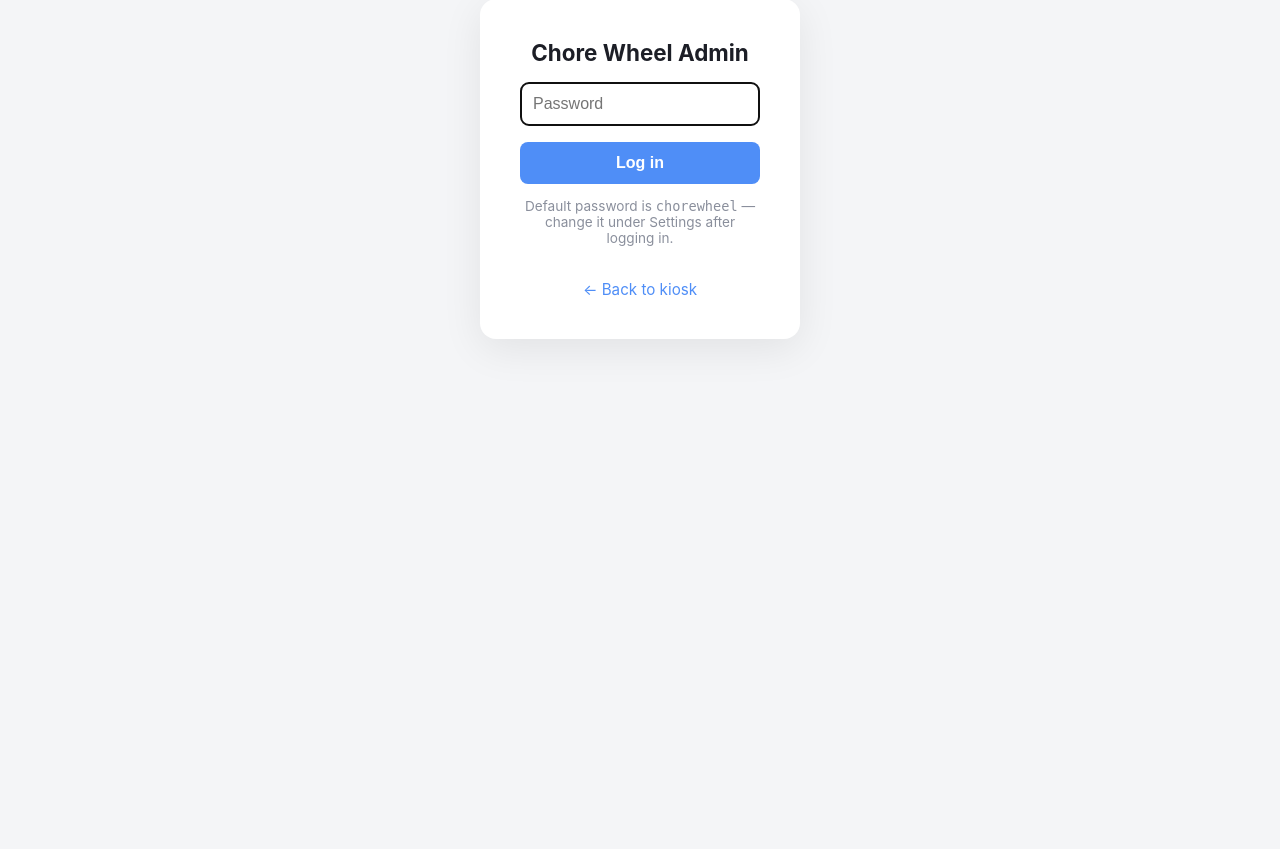
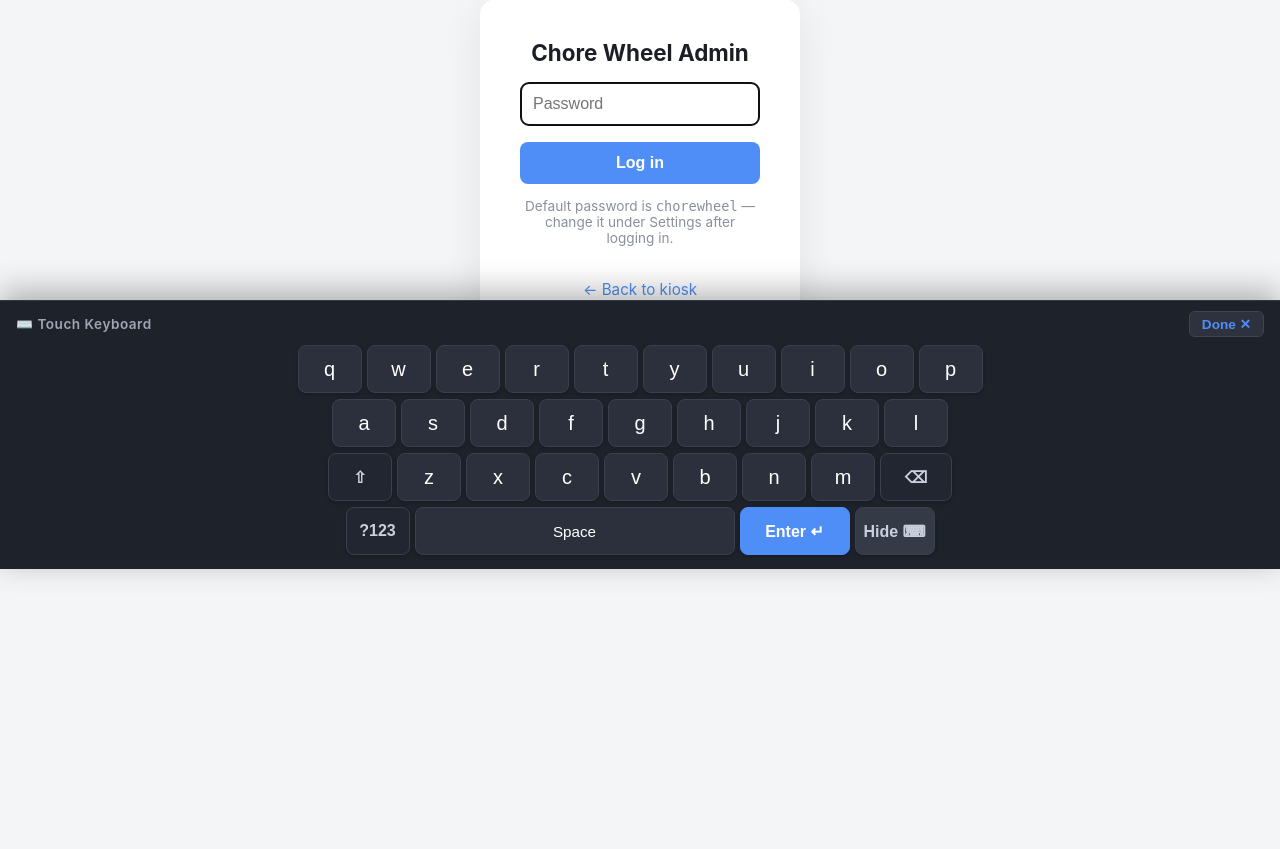
Before and after one commit to troypouliot/chore-wheel, a FastAPI app: page /admin in a window 1280 px wide. Shown: the part 231-1080 px from the top of the page. Before the commit the page ends 572 px from the top, so only its background shows below. Run offline with FastAPI, Linux system fonts and the light colour scheme.

Commit message:
feat: add admin dashboard and touch-friendly virtual keyboard support

```diff
--- a/app/static/admin.css
+++ b/app/static/admin.css
@@ -326,3 +326,143 @@ th {
   gap: 8px;
   margin-top: 12px;
 }
+
+/* ---------------- Virtual Keyboard ---------------- */
+body.vk-open {
+  padding-bottom: 280px;
+}
+
+body.vk-open .modal {
+  margin-bottom: 280px;
+}
+
+.vk-container {
+  position: fixed;
+  bottom: 0;
+  left: 0;
+  right: 0;
+  z-index: 99999;
+  background: #1e222a;
+  border-top: 1px solid #333842;
+  box-shadow: 0 -8px 30px rgba(0, 0, 0, 0.3);
+  padding: 10px 12px 14px;
+  user-select: none;
+  touch-action: manipulation;
+  transition: transform 0.25s cubic-bezier(0.16, 1, 0.3, 1);
+  transform: translateY(0);
+}
+
+.vk-container.hidden {
+  transform: translateY(105%);
+  display: block !important;
+  pointer-events: none;
+}
+
+.vk-header {
+  display: flex;
+  justify-content: space-between;
+  align-items: center;
+  margin-bottom: 8px;
+  padding: 0 4px;
+}
+
+.vk-title {
+  color: #a0a5b5;
+  font-size: 0.85rem;
+  font-weight: 600;
+  letter-spacing: 0.5px;
+}
+
+.vk-close-btn {
+  background: #2d323e;
+  color: #4f8ef7;
+  border: 1px solid #3e4452;
+  border-radius: 6px;
+  padding: 4px 12px;
+  font-size: 0.85rem;
+  font-weight: 600;
+  cursor: pointer;
+}
+
+.vk-close-btn:active {
+  background: #4f8ef7;
+  color: white;
+}
+
+.vk-keys {
+  display: flex;
+  flex-direction: column;
+  gap: 6px;
+  max-width: 800px;
+  margin: 0 auto;
+}
+
+.vk-row {
+  display: flex;
+  gap: 5px;
+  justify-content: center;
+  width: 100%;
+}
+
+.vk-key {
+  flex: 1;
+  height: 48px;
+  min-width: 28px;
+  max-width: 64px;
+  background: #2b303c;
+  color: #ffffff;
+  border: 1px solid #3a4050;
+  border-radius: 8px;
+  font-size: 1.25rem;
+  font-weight: 500;
+  display: flex;
+  align-items: center;
+  justify-content: center;
+  cursor: pointer;
+  box-shadow: 0 2px 4px rgba(0, 0, 0, 0.2);
+  transition: background 0.1s, transform 0.05s;
+}
+
+.vk-key:active,
+.vk-key.vk-active {
+  background: #4f8ef7;
+  border-color: #4f8ef7;
+  color: white;
+  transform: scale(0.95);
+}
+
+.vk-key-special {
+  background: #222630;
+  color: #cbd0df;
+  font-size: 1rem;
+  font-weight: 600;
+}
+
+.vk-key-backspace {
+  max-width: 72px;
+}
+
+.vk-key-space {
+  flex: 3;
+  max-width: 320px;
+  font-size: 0.95rem;
+}
+
+.vk-key-enter {
+  flex: 1.5;
+  max-width: 110px;
+  background: #4f8ef7;
+  border-color: #4f8ef7;
+  color: white;
+  font-size: 1rem;
+  font-weight: 600;
+}
+
+.vk-key-enter:active {
+  background: #3b76d9;
+}
+
+.vk-key-hide {
+  max-width: 80px;
+  background: #343a46;
+}
--- /dev/null
+++ b/app/static/keyboard.js
@@ -0,0 +1,240 @@
+(function () {
+  let activeInput = null;
+  let isShift = false;
+  let isSymbols = false;
+
+  const LAYOUT_LOWER = [
+    ["q", "w", "e", "r", "t", "y", "u", "i", "o", "p"],
+    ["a", "s", "d", "f", "g", "h", "j", "k", "l"],
+    ["shift", "z", "x", "c", "v", "b", "n", "m", "backspace"],
+    ["sym", "space", "enter", "hide"]
+  ];
+
+  const LAYOUT_UPPER = [
+    ["Q", "W", "E", "R", "T", "Y", "U", "I", "O", "P"],
+    ["A", "S", "D", "F", "G", "H", "J", "K", "L"],
+    ["shift", "Z", "X", "C", "V", "B", "N", "M", "backspace"],
+    ["sym", "space", "enter", "hide"]
+  ];
+
+  const LAYOUT_SYMBOLS = [
+    ["1", "2", "3", "4", "5", "6", "7", "8", "9", "0"],
+    ["@", "#", "$", "%", "&", "-", "+", "(", ")", "/"],
+    ["abc", "*", "\"", "'", ":", ";", "!", "?", "backspace"],
+    ["abc", "space", "enter", "hide"]
+  ];
+
+  let keyboardEl = null;
+
+  function initKeyboard() {
+    // Skip custom web keyboard on native mobile OS (iOS/Android) so native keyboard is used
+    if (/Android|iPhone|iPad|iPod|Mobile/i.test(navigator.userAgent)) return;
+    if (document.getElementById("virtual-keyboard")) return;
+
+    keyboardEl = document.createElement("div");
+    keyboardEl.id = "virtual-keyboard";
+    keyboardEl.className = "vk-container hidden";
+    keyboardEl.setAttribute("aria-hidden", "true");
+
+    // Prevent clicking keys from stealing focus from active input
+    keyboardEl.addEventListener("mousedown", (e) => e.preventDefault());
+    keyboardEl.addEventListener("touchstart", (e) => e.preventDefault());
+
+    document.body.appendChild(keyboardEl);
+    renderKeyboard();
+
+    function checkTarget(target) {
+      if (
+        target &&
+        (target.tagName === "INPUT" || target.tagName === "TEXTAREA") &&
+        target.type !== "checkbox" &&
+        target.type !== "radio" &&
+        target.type !== "color" &&
+        target.type !== "submit" &&
+        target.type !== "button"
+      ) {
+        showKeyboard(target);
+      }
+    }
+
+    // Listen for input focus across document
+    document.addEventListener("focusin", (e) => checkTarget(e.target));
+
+    document.addEventListener("click", (e) => {
+      const target = e.target;
+      const isInput = target && (target.tagName === "INPUT" || target.tagName === "TEXTAREA");
+      const isKb = keyboardEl && keyboardEl.contains(target);
+
+      if (isInput) {
+        checkTarget(target);
+      } else if (activeInput && !isKb) {
+        hideKeyboard();
+      }
+    });
+
+    // Check if an input is already focused on page load (e.g. via autofocus)
+    if (document.activeElement && (document.activeElement.tagName === "INPUT" || document.activeElement.tagName === "TEXTAREA")) {
+      checkTarget(document.activeElement);
+    }
+  }
+
+  function getLayout() {
+    if (isSymbols) return LAYOUT_SYMBOLS;
+    return isShift ? LAYOUT_UPPER : LAYOUT_LOWER;
+  }
+
+  function renderKeyboard() {
+    if (!keyboardEl) return;
+    const layout = getLayout();
+
+    let html = `
+      <div class="vk-header">
+        <span class="vk-title">⌨️ Touch Keyboard</span>
+        <button type="button" class="vk-close-btn" data-action="hide">Done ✕</button>
+      </div>
+      <div class="vk-keys">
+    `;
+
+    layout.forEach((row) => {
+      html += `<div class="vk-row">`;
+      row.forEach((key) => {
+        let keyClass = "vk-key";
+        let label = key;
+
+        if (key === "shift") {
+          keyClass += ` vk-key-special ${isShift ? "vk-active" : ""}`;
+          label = "⇧";
+        } else if (key === "backspace") {
+          keyClass += " vk-key-special vk-key-backspace";
+          label = "⌫";
+        } else if (key === "sym") {
+          keyClass += " vk-key-special";
+          label = "?123";
+        } else if (key === "abc") {
+          keyClass += " vk-key-special";
+          label = "ABC";
+        } else if (key === "space") {
+          keyClass += " vk-key-space";
+          label = "Space";
+        } else if (key === "enter") {
+          keyClass += " vk-key-enter";
+          label = "Enter ↵";
+        } else if (key === "hide") {
+          keyClass += " vk-key-special vk-key-hide";
+          label = "Hide ⌨";
+        }
+
+        html += `<button type="button" class="${keyClass}" data-key="${key}">${label}</button>`;
+      });
+      html += `</div>`;
+    });
+
+    html += `</div>`;
+    keyboardEl.innerHTML = html;
+
+    // Attach button handlers
+    keyboardEl.querySelectorAll(".vk-key, .vk-close-btn").forEach((btn) => {
+      btn.addEventListener("click", (e) => {
+        e.preventDefault();
+        e.stopPropagation();
+        const action = btn.dataset.key || btn.dataset.action;
+        handleKeyPress(action);
+      });
+    });
+  }
+
+  function handleKeyPress(key) {
+    if (!activeInput) return;
+
+    if (key === "hide") {
+      hideKeyboard();
+      return;
+    }
+
+    if (key === "shift") {
+      isShift = !isShift;
+      renderKeyboard();
+      return;
+    }
+
+    if (key === "sym") {
+      isSymbols = true;
+      renderKeyboard();
+      return;
+    }
+
+    if (key === "abc") {
+      isSymbols = false;
+      renderKeyboard();
+      return;
+    }
+
+    const start = activeInput.selectionStart ?? activeInput.value.length;
+    const end = activeInput.selectionEnd ?? activeInput.value.length;
+    let val = activeInput.value;
+
+    if (key === "backspace") {
+      if (start === end && start > 0) {
+        val = val.substring(0, start - 1) + val.substring(start);
+        activeInput.value = val;
+        activeInput.setSelectionRange(start - 1, start - 1);
+      } else if (start !== end) {
+        val = val.substring(0, start) + val.substring(end);
+        activeInput.value = val;
+        activeInput.setSelectionRange(start, start);
+      }
+    } else {
+      const charToAdd = key === "space" ? " " : key === "enter" ? "" : key;
+      val = val.substring(0, start) + charToAdd + val.substring(end);
+      activeInput.value = val;
+      if (key !== "enter") {
+        activeInput.setSelectionRange(start + charToAdd.length, start + charToAdd.length);
+      }
+    }
+
+    // Dispatch input & change events for reactive listeners
+    activeInput.dispatchEvent(new Event("input", { bubbles: true }));
+    activeInput.dispatchEvent(new Event("change", { bubbles: true }));
+
+    if (key === "enter") {
+      // Dispatch Enter keydown event
+      activeInput.dispatchEvent(new KeyboardEvent("keydown", { key: "Enter", keyCode: 13, bubbles: true }));
+      hideKeyboard();
+    } else if (isShift) {
+      // Auto-turn off shift after one letter tap
+      isShift = false;
+      renderKeyboard();
+    }
+  }
+
+  function showKeyboard(inputEl) {
+    activeInput = inputEl;
+    if (!keyboardEl) initKeyboard();
+    keyboardEl.classList.remove("hidden");
+    keyboardEl.setAttribute("aria-hidden", "false");
+    document.body.classList.add("vk-open");
+
+    // Scroll active element into view so keyboard doesn't cover it
+    setTimeout(() => {
+      activeInput.scrollIntoView({ behavior: "smooth", block: "center" });
+    }, 100);
+  }
+
+  function hideKeyboard() {
+    if (keyboardEl) {
+      keyboardEl.classList.add("hidden");
+      keyboardEl.setAttribute("aria-hidden", "true");
+    }
+    document.body.classList.remove("vk-open");
+    if (activeInput) {
+      activeInput.blur();
+      activeInput = null;
+    }
+  }
+
+  if (document.readyState === "loading") {
+    document.addEventListener("DOMContentLoaded", initKeyboard);
+  } else {
+    initKeyboard();
+  }
+})();
--- a/app/templates/admin.html
+++ b/app/templates/admin.html
@@ -133,6 +133,7 @@
   </div>
 
 
+  <script src="/static/keyboard.js?v={{ v }}"></script>
   <script src="/static/admin.js?v={{ v }}"></script>
 </body>
 
```
